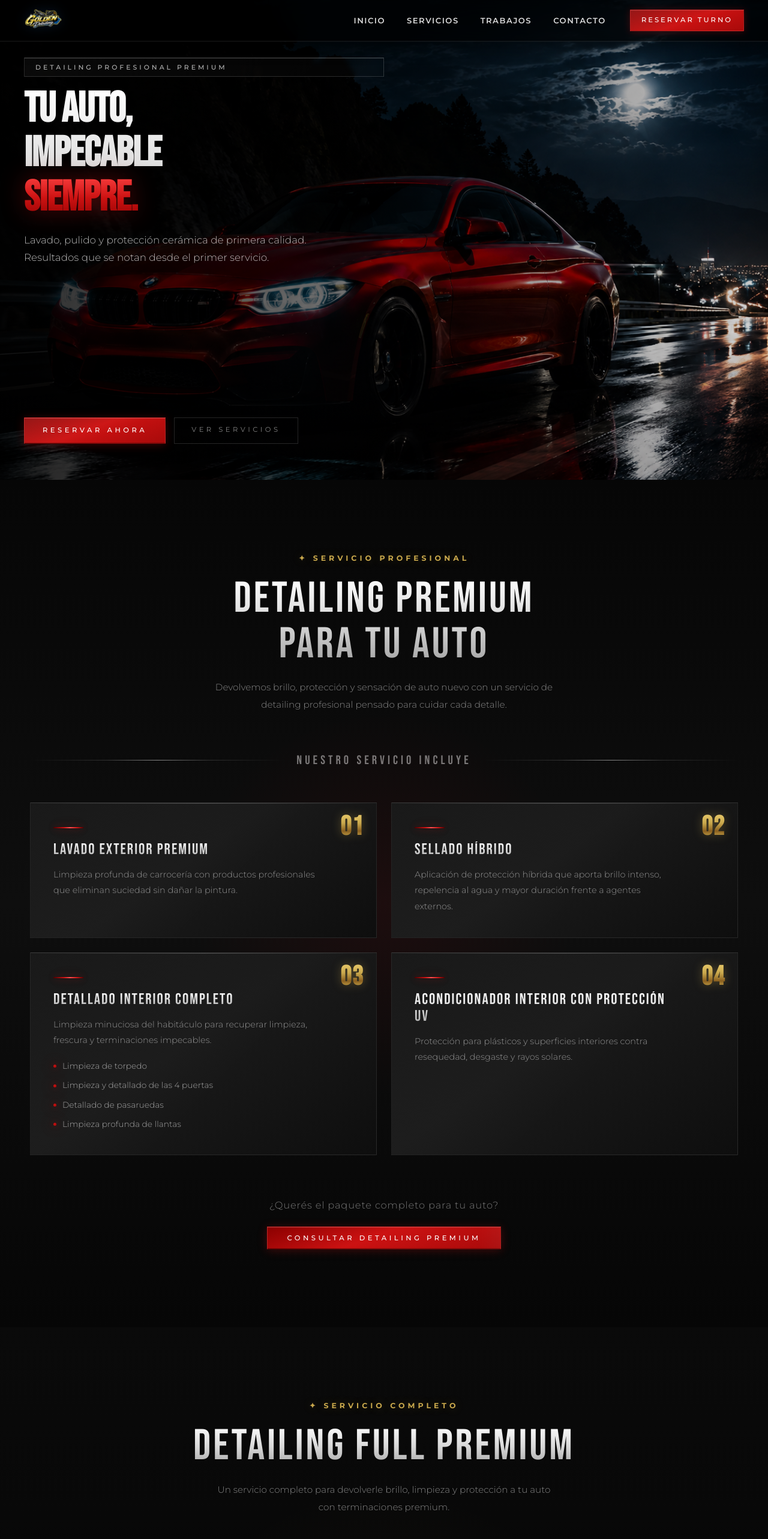
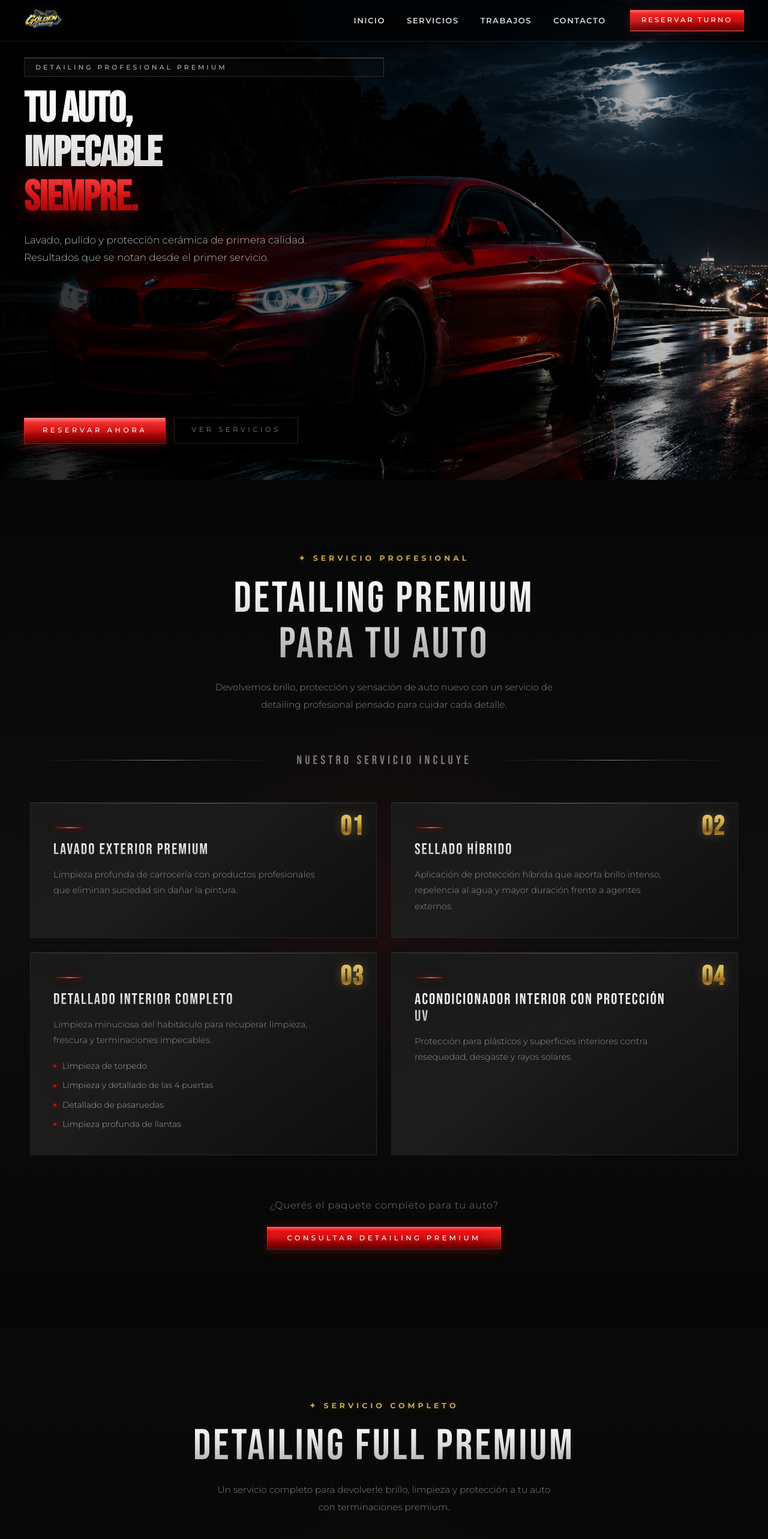
Before and after one commit to PACZKONATASHA/golden.detailing, a React (Vite) app: page / in a window 1280 px wide. Shown: the top 2566 px of the page at 60% size. Built offline with nearby package versions, Linux system fonts and the light colour scheme.

Commit message:
Botones efecto foil metalico rojo

```diff
--- a/src/components/Hero.css
+++ b/src/components/Hero.css
@@ -136,7 +136,13 @@
   flex-shrink: 0;
   padding: 7px 18px;
   border-radius: 0;
-  background: linear-gradient(160deg, #8B0000 0%, #CC1212 50%, #A80A0A 100%);
+  background: linear-gradient(180deg,
+    #FF5555 0%,
+    #EE1111 20%,
+    #CC1212 50%,
+    #8B0000 80%,
+    #580000 100%
+  );
   color: #fff;
   text-decoration: none;
   font-size: 0.72rem;
@@ -144,7 +150,7 @@
   text-transform: uppercase;
   letter-spacing: 3px;
   transition: all 0.3s cubic-bezier(0.4, 0, 0.2, 1);
-  box-shadow: 0 1px 12px rgba(204, 18, 18, 0.3), inset 0 1px 0 rgba(255,255,255,0.12);
+  box-shadow: 0 1px 12px rgba(204, 18, 18, 0.3), inset 0 1px 0 rgba(255,180,180,0.4);
   white-space: nowrap;
   border: 1px solid rgba(255,255,255,0.1);
   position: relative;
@@ -317,7 +323,13 @@
 /* Botones */
 .btn-primary {
   padding: 11px 30px;
-  background: linear-gradient(160deg, #8B0000 0%, #CC1212 45%, #A80A0A 100%);
+  background: linear-gradient(180deg,
+    #FF5555 0%,
+    #EE1111 18%,
+    #CC1212 48%,
+    #8B0000 80%,
+    #580000 100%
+  );
   color: #fff;
   text-decoration: none;
   font-size: 0.72rem;
@@ -326,12 +338,12 @@
   letter-spacing: 4.5px;
   border-radius: 0;
   border: 1px solid rgba(255, 255, 255, 0.12);
-  border-bottom-color: rgba(0, 0, 0, 0.35);
+  border-bottom-color: rgba(0, 0, 0, 0.5);
   transition: all 0.35s cubic-bezier(0.4, 0, 0.2, 1);
   box-shadow:
-    0 2px 16px rgba(204, 18, 18, 0.28),
-    inset 0 1px 0 rgba(255, 255, 255, 0.16),
-    inset 0 -1px 0 rgba(0, 0, 0, 0.28);
+    0 2px 18px rgba(204, 18, 18, 0.35),
+    inset 0 1px 0 rgba(255, 180, 180, 0.45),
+    inset 0 -1px 0 rgba(0, 0, 0, 0.45);
   position: relative;
   overflow: hidden;
 }
@@ -340,7 +352,11 @@
   content: '';
   position: absolute;
   inset: 0;
-  background: linear-gradient(160deg, rgba(255,255,255,0.09) 0%, transparent 60%);
+  background: linear-gradient(180deg,
+    rgba(255, 210, 210, 0.28) 0%,
+    rgba(255, 120, 120, 0.12) 35%,
+    transparent 65%
+  );
   pointer-events: none;
 }
 
--- a/src/index.css
+++ b/src/index.css
@@ -88,11 +88,17 @@ h1, h2, h3 {
   display: inline-flex;
   align-items: center;
   gap: 10px;
-  background: linear-gradient(160deg, #8B0000 0%, #CC1212 45%, #A80A0A 100%);
+  background: linear-gradient(180deg,
+    #FF5555 0%,
+    #EE1111 18%,
+    #CC1212 48%,
+    #8B0000 80%,
+    #580000 100%
+  );
   color: #fff;
   padding: 11px 32px;
   border: 1px solid rgba(255, 255, 255, 0.12);
-  border-bottom-color: rgba(0, 0, 0, 0.35);
+  border-bottom-color: rgba(0, 0, 0, 0.5);
   font-family: 'Montserrat', sans-serif;
   font-size: 0.72rem;
   font-weight: 500;
@@ -104,25 +110,35 @@ h1, h2, h3 {
   position: relative;
   overflow: hidden;
   box-shadow:
-    0 2px 16px rgba(204, 18, 18, 0.28),
-    inset 0 1px 0 rgba(255, 255, 255, 0.16),
-    inset 0 -1px 0 rgba(0, 0, 0, 0.28);
+    0 2px 18px rgba(204, 18, 18, 0.35),
+    inset 0 1px 0 rgba(255, 180, 180, 0.45),
+    inset 0 -1px 0 rgba(0, 0, 0, 0.45);
 }
 
 .btn-red::before {
   content: '';
   position: absolute;
   inset: 0;
-  background: linear-gradient(160deg, rgba(255,255,255,0.08) 0%, transparent 60%);
+  background: linear-gradient(180deg,
+    rgba(255, 210, 210, 0.28) 0%,
+    rgba(255, 120, 120, 0.12) 35%,
+    transparent 65%
+  );
   pointer-events: none;
 }
 
 .btn-red:hover {
-  background: linear-gradient(160deg, #A80A0A 0%, #E01515 45%, #C01010 100%);
+  background: linear-gradient(180deg,
+    #FF6666 0%,
+    #FF2222 18%,
+    #E01515 48%,
+    #A80A0A 80%,
+    #6B0000 100%
+  );
   box-shadow:
-    0 4px 28px rgba(204, 18, 18, 0.45),
-    inset 0 1px 0 rgba(255, 255, 255, 0.22),
-    inset 0 -1px 0 rgba(0, 0, 0, 0.35);
+    0 4px 28px rgba(204, 18, 18, 0.5),
+    inset 0 1px 0 rgba(255, 200, 200, 0.55),
+    inset 0 -1px 0 rgba(0, 0, 0, 0.5);
   transform: translateY(-1px);
   border-color: rgba(255, 255, 255, 0.2);
 }
```
